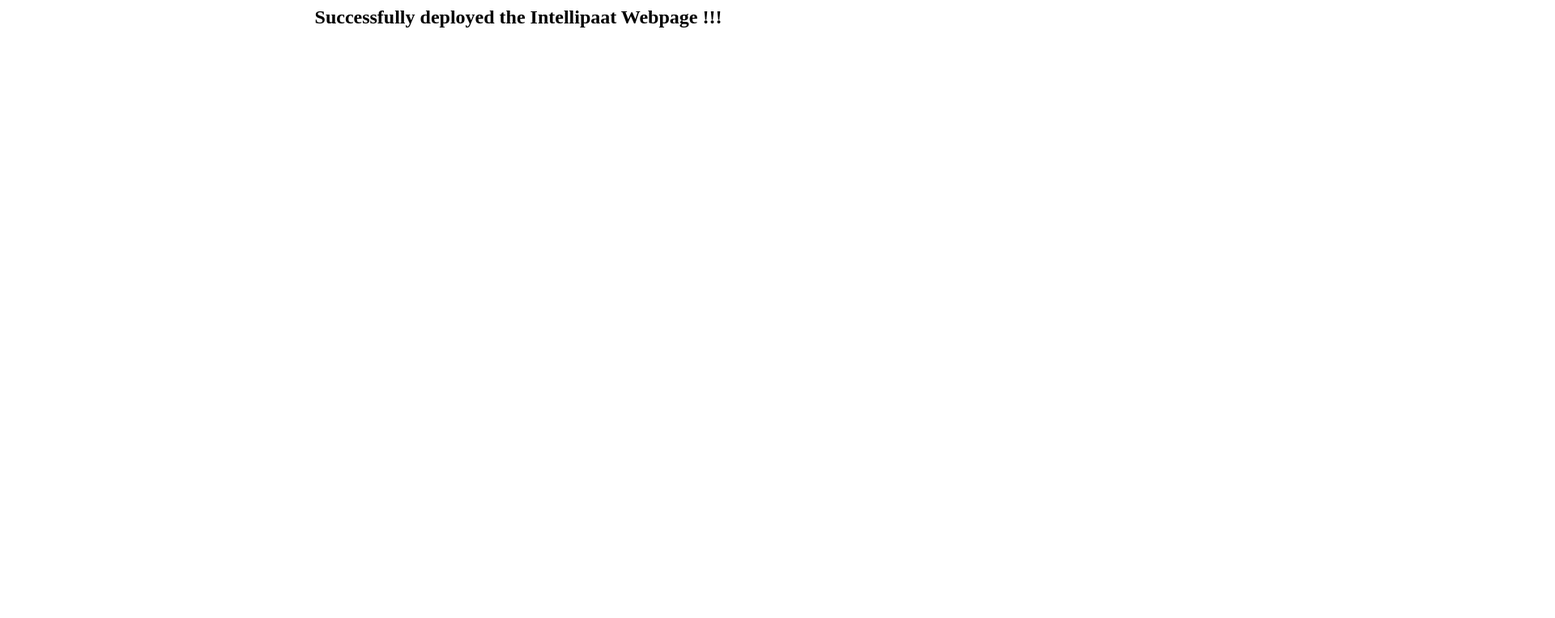
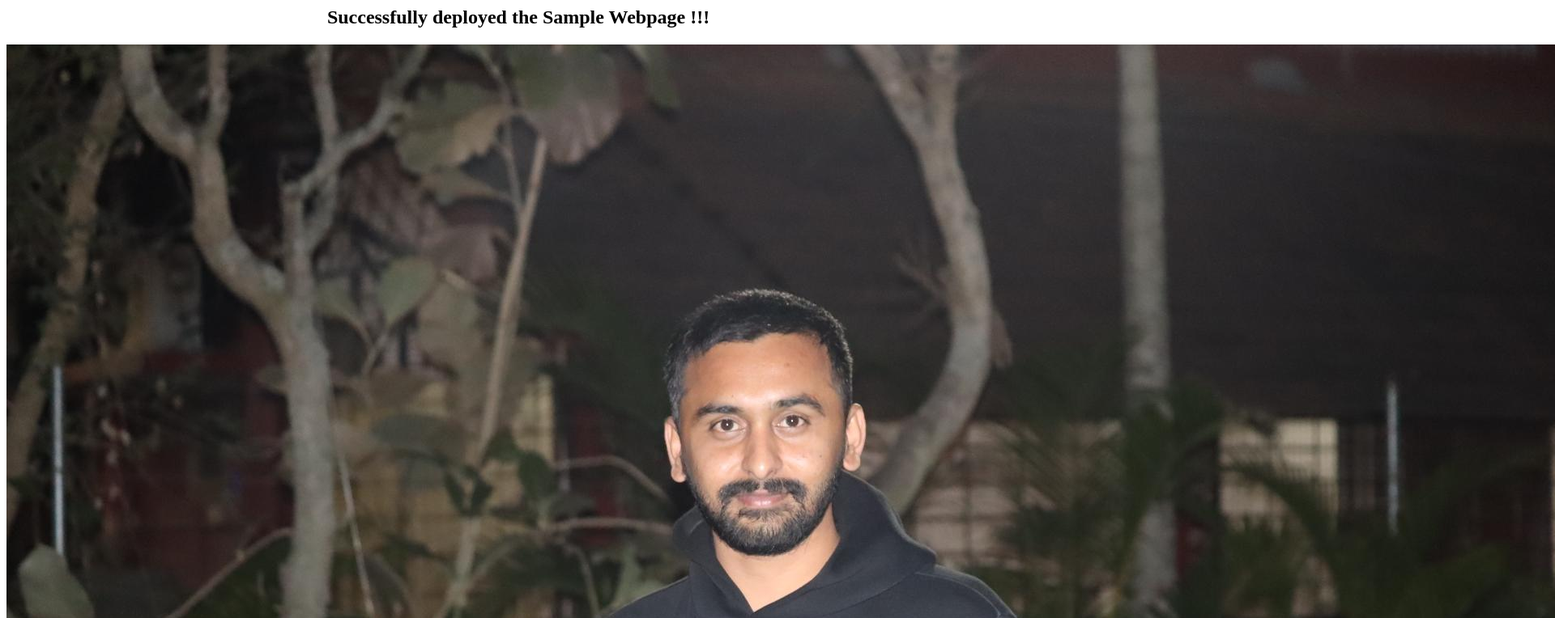
Before and after one commit to Rohith2129/webpage, a plain HTML site: page index.html in a window 1280 px wide. Shown: the top 764 px of the page at 81% size, 1920 px wide, since content can reach past the window. Drawn offline with Linux system fonts and the light colour scheme.

Commit message:
Update index.html

```diff
--- a/index.html
+++ b/index.html
@@ -3,7 +3,7 @@
     <title> IntellipaatPRT </title>
   </head>
   <body>
-    <h2 ALIGN=CENTER> Successfully deployed the Intellipaat Webpage !!!</h2>
-    <center><img src=""></center>
+    <h2 ALIGN=CENTER> Successfully deployed the Sample Webpage !!!</h2>
+    <center><img src="webpage/image.jpeg"></center>
   </body>
 </html>
```
